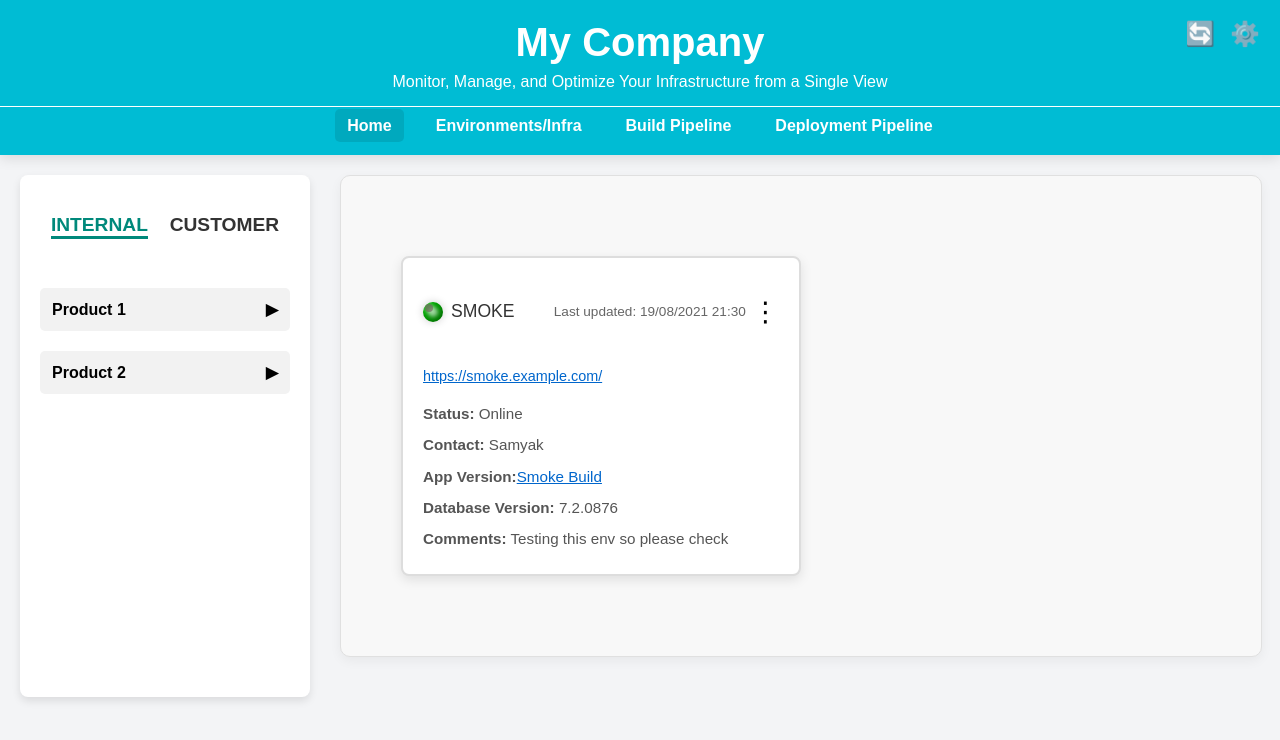
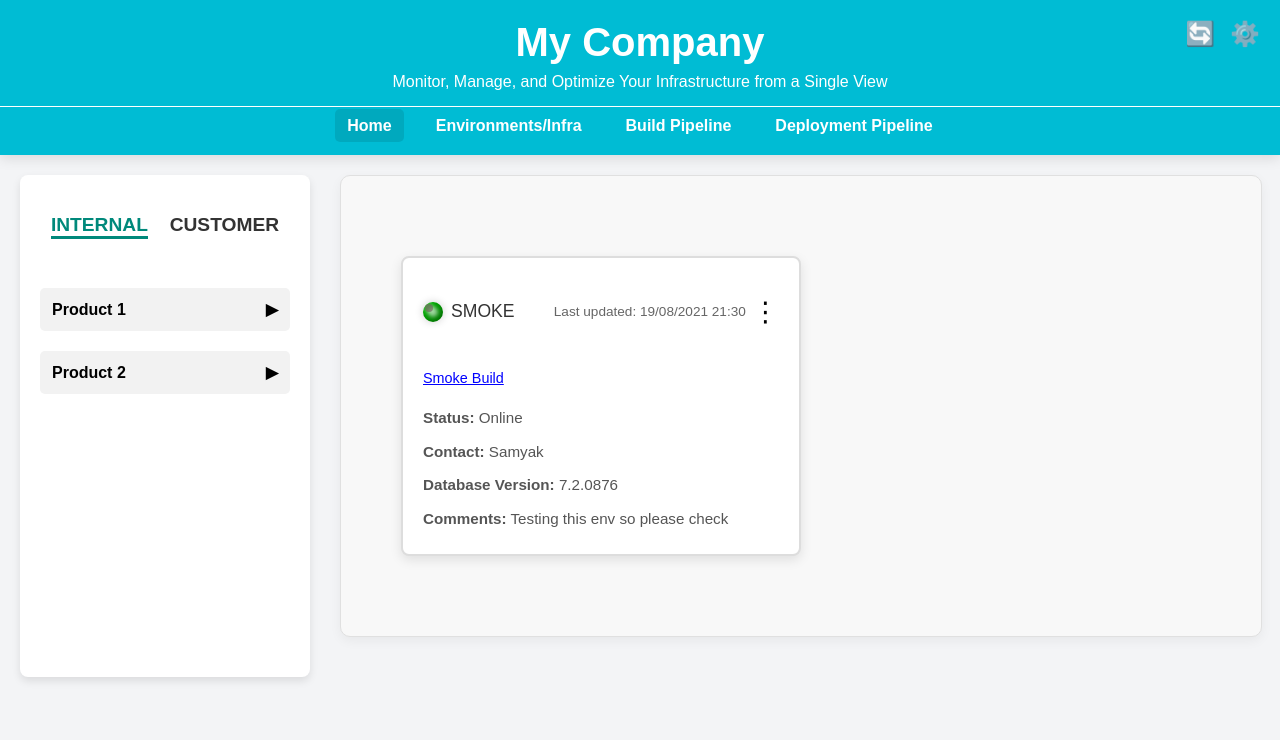
Before and after one commit to Sam123ben/IDP-Integrated-Developer-Platform, a React app in the folder infra_env_dashboard/frontend/: page / in a window 1280 px wide. Shown: the top 740 px of the page. Built offline with nearby package versions, Linux system fonts and the light colour scheme.

Commit message:
Updated the modal css and java scripts for the app version show

```diff
--- a/infra_env_dashboard/frontend/src/components/Card.js
+++ b/infra_env_dashboard/frontend/src/components/Card.js
@@ -3,17 +3,23 @@
 import React, { useState } from "react";
 import "../styles/TileContainer.css";
 import "../styles/Card.css";
+import Modal from "./Modal"; // Import a modal component
 
-function Card({ name, lastUpdated, status, contact, appVersion, dbVersion, comments, statusClass, applications }) {
-    const [isDialogOpen, setIsDialogOpen] = useState(false); // State to control dialog visibility
+function Card({ name, lastUpdated, status, contact, appVersion, dbVersion, comments, statusClass }) {
+    const [isModalOpen, setModalOpen] = useState(false);
 
+    // Determine the color of the status indicator based on the status
     const statusColor =
         status === "Online" ? "green" :
         status === "Failed Deployment" ? "red" :
         status === "Deployment In Progress" ? "#FF8C00" : "gray";
 
-    const toggleDialog = () => {
-        setIsDialogOpen(!isDialogOpen);
+    const handleAppVersionClick = () => {
+        setModalOpen(true);
+    };
+
+    const closeModal = () => {
+        setModalOpen(false);
     };
 
     return (
@@ -28,40 +34,29 @@ function Card({ name, lastUpdated, status, contact, appVersion, dbVersion, comme
                     <span className="three-dots">⋮</span>
                 </div>
             </div>
-            <a href="#" className="card-link">{`https://${name.toLowerCase()}.example.com/`}</a>
+            <a
+                href="#"
+                className="card-link"
+                style={{ color: "blue", cursor: "pointer" }}
+                onClick={handleAppVersionClick}
+            >
+                {appVersion}
+            </a>
             <p><strong>Status:</strong> <span className="status-text">{status}</span></p>
             <p><strong>Contact:</strong> {contact}</p>
-            <p>
-                <strong>App Version:</strong>
-                <span
-                    className="app-version-link"
-                    onClick={toggleDialog}
-                >
-                    {appVersion}
-                </span>
-            </p>
             <p><strong>Database Version:</strong> {dbVersion}</p>
             <p><strong>Comments:</strong> {comments}</p>
 
-            {isDialogOpen && (
-                <div className="dialog-overlay" onClick={toggleDialog}>
-                    <div className="dialog-box" onClick={(e) => e.stopPropagation()}>
-                        <div className="dialog-header">
-                            <h3>App Version Detail - {appVersion}</h3>
-                            <span className="close-button" onClick={toggleDialog}>×</span>
-                        </div>
-                        <div className="dialog-content">
-                            <ul className="app-list">
-                                {applications.map((app, index) => (
-                                    <li key={index}>
-                                        <span className={`status-icon ${app.status}`}>●</span>
-                                        <span className="app-name">{app.name}</span>: {app.version}
-                                    </li>
-                                ))}
-                            </ul>
-                        </div>
-                    </div>
-                </div>
+            {/* Modal component for displaying detailed version information */}
+            {isModalOpen && (
+                <Modal title="App Version Detail" subtitle="Smoke Build" onClose={closeModal}>
+                    <ul className="modal-list">
+                        <li><span className="status-icon green">✔️</span> awp: develop-20240201</li>
+                        <li><span className="status-icon orange">⏳</span> idsrv: develop-20231113</li>
+                        <li><span className="status-icon orange">⏳</span> portal: develop-20240429</li>
+                        <li><span className="status-icon red">❌</span> webapi: develop-20240415</li>
+                    </ul>
+                </Modal>
             )}
         </div>
     );
--- a/infra_env_dashboard/frontend/src/components/Modal.js
+++ b/infra_env_dashboard/frontend/src/components/Modal.js
@@ -3,12 +3,13 @@
 import React from "react";
 import "../styles/Modal.css";
 
-function Modal({ title, children, onClose }) {
+function Modal({ title, subtitle, children, onClose }) {
     return (
         <div className="modal-overlay">
             <div className="modal-content">
                 <div className="modal-header">
-                    <h3>{title}</h3>
+                    <h3 className="modal-title">{title}</h3>
+                    <h4 className="modal-subtitle">{subtitle}</h4>
                     <button className="modal-close" onClick={onClose}>✖</button>
                 </div>
                 <div className="modal-body">{children}</div>
--- a/infra_env_dashboard/frontend/src/styles/Modal.css
+++ b/infra_env_dashboard/frontend/src/styles/Modal.css
@@ -33,8 +33,15 @@
     border-top-right-radius: 8px;
 }
 
-.modal-body {
-    padding: 20px;
+.modal-title {
+    font-size: 1.1em;
+    font-weight: bold;
+}
+
+.modal-subtitle {
+    font-size: 1em;
+    font-weight: normal;
+    margin-left: auto;
 }
 
 .modal-close {
@@ -45,24 +52,38 @@
     cursor: pointer;
 }
 
+.modal-body {
+    padding: 20px;
+}
+
+.modal-list {
+    list-style-type: none;
+    padding: 0;
+    margin: 0;
+}
+
+.modal-list li {
+    display: flex;
+    align-items: center;
+    margin: 8px 0;
+    font-size: 1em;
+}
+
 .status-icon {
-    width: 10px;
-    height: 10px;
-    border-radius: 50%;
-    display: inline-block;
-    margin-right: 8px;
+    font-size: 1.2em;
+    margin-right: 10px;
 }
 
 .status-icon.green {
-    background-color: green;
+    color: green;
 }
 
 .status-icon.orange {
-    background-color: orange;
+    color: #FF8C00;
 }
 
 .status-icon.red {
-    background-color: red;
+    color: red;
 }
 
 @keyframes fadeIn {
```
